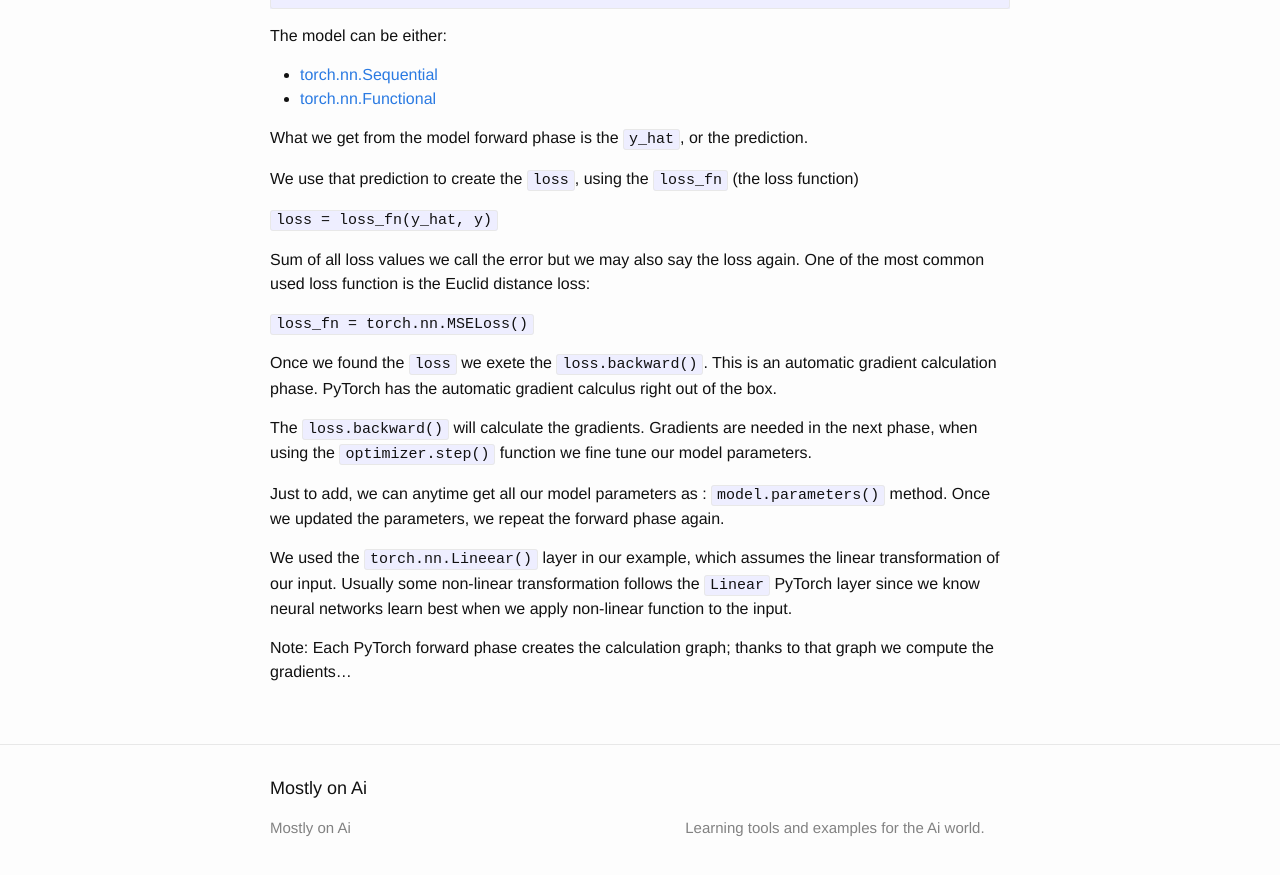
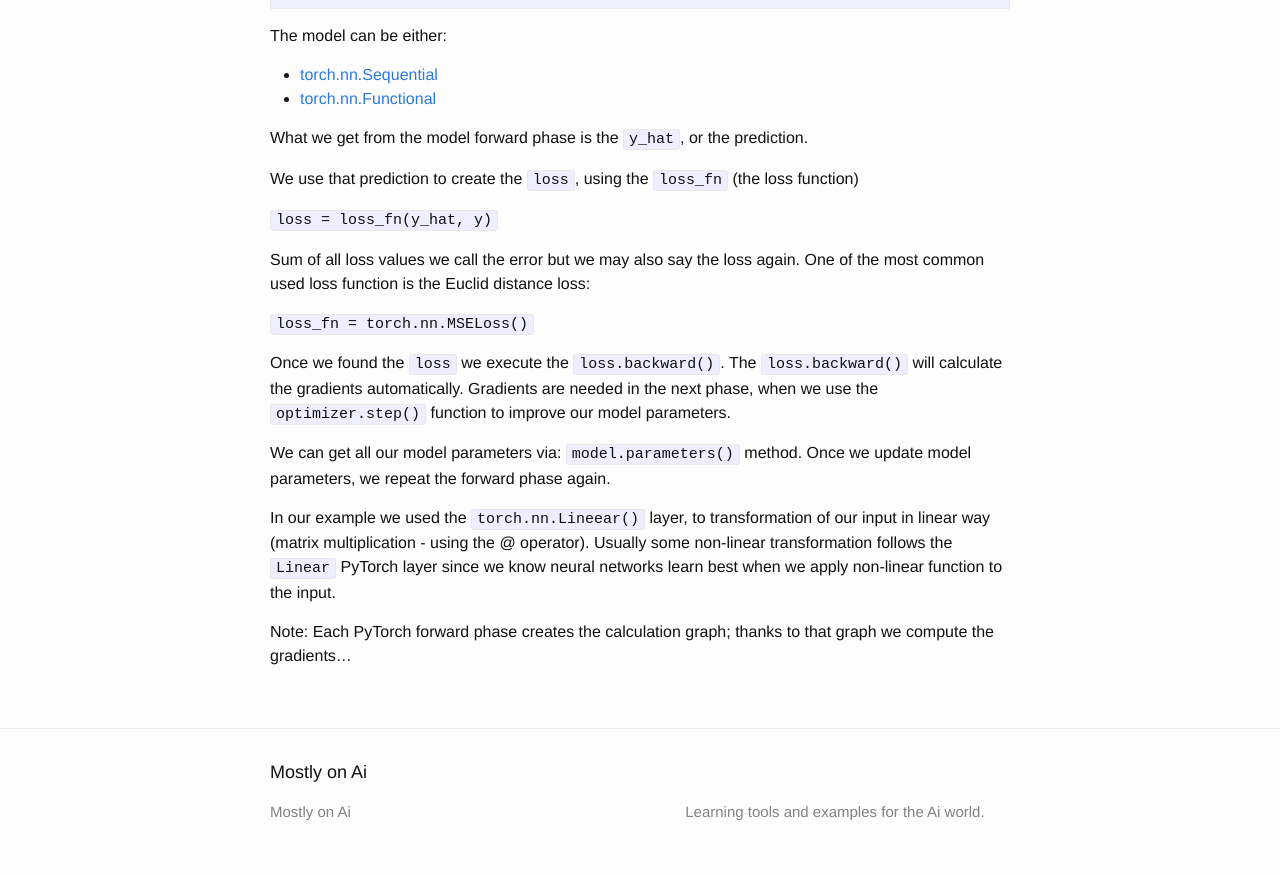
Before and after one commit to dejanbatanjac/dejanbatanjac.github.io, a Jekyll site: the page built from _posts/2019-02-15-PyTorch training model.md, in a window 1280 px wide and 900 px high, scrolled down 977 px. Shown: the top 875 px of the window. Built offline with Jekyll 4.4.1, drawn with Linux system fonts in a browser that asks for light colours; our own code applies the rules of GitHub Pages for plain Markdown files.

Commit message:
Update 2019-02-15-PyTorch training model.md

```diff
--- a/_posts/2019-02-15-PyTorch training model.md
+++ b/_posts/2019-02-15-PyTorch training model.md
@@ -35,13 +35,10 @@ One of the most common used loss function is the Euclid distance loss:
 
 `loss_fn = torch.nn.MSELoss()`
 
-Once we found the `loss` we exete the `loss.backward()`. This is an automatic gradient calculation phase. PyTorch has the automatic gradient calculus right out of the box.
+Once we found the `loss` we execute the `loss.backward()`. The `loss.backward()` will calculate the gradients automatically. Gradients are needed in the next phase, when we use the `optimizer.step()` function to improve our model parameters.
 
-The `loss.backward()` will calculate the gradients. Gradients are needed in the next phase, when using the `optimizer.step()` function we fine tune our model parameters.
+We can get all our model parameters via: `model.parameters()` method. Once we update model parameters, we repeat the forward phase again.
 
-Just to add, we can anytime get all our model parameters as : `model.parameters()` method.
-Once we updated the parameters, we repeat the forward phase again.
-
-We used the `torch.nn.Lineear()` layer in our example, which assumes the linear transformation of our input. Usually some non-linear transformation follows the `Linear` PyTorch layer since we know neural networks learn best when we apply non-linear function to the input.
+In our example we used the `torch.nn.Lineear()` layer, to transformation of our input in linear way (matrix multiplication - using the @ operator). Usually some non-linear transformation follows the `Linear` PyTorch layer since we know neural networks learn best when we apply non-linear function to the input.
 
 Note: Each PyTorch forward phase creates the calculation graph; thanks to that graph we compute the gradients...
```
